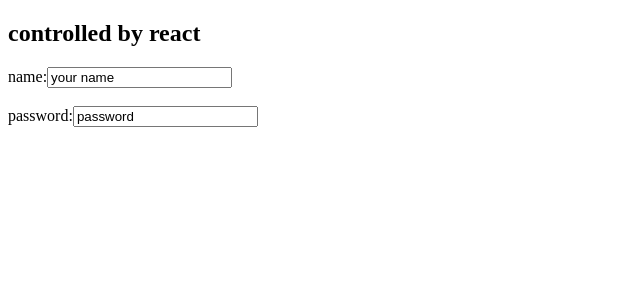
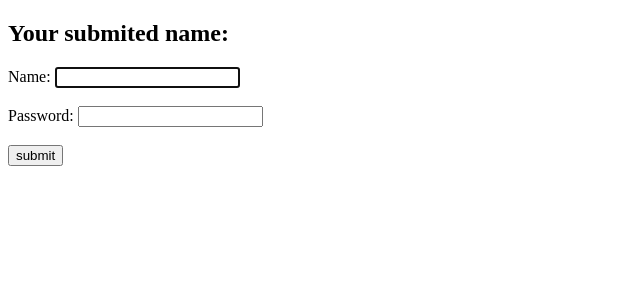
Before and after one commit to ParthPatel133/react-practise-01, a React (Create React App) app: page / in a window 1280 px wide. Shown: the top 300 px of the page, without its empty margins (0-640 px from the left). Built offline with nearby package versions, Linux system fonts and the light colour scheme.

Commit message:
uncontrolled component ref

```diff
--- a/src/App.js
+++ b/src/App.js
@@ -1,37 +1,45 @@
-//---------CONTROLLED COMPONENT IN REACT FORMS------------
+//-----UNCONTROLLED COMPONENT------- createRef-----------
+//it is used in focus, animation and other small tasks
+
 import React, { Component } from 'react'
 
 export default class App extends Component {
-  state = {
-    name: 'your name',
-    password: 'password'
+  constructor(props) {
+    super(props);
+
+    this.state = {
+      value: ''
+    };
+    //creating ref
+    this.textInput = React.createRef();
   }
 
-  handleChange = (e) => {
-    // this.setState({ [e.target.name]: e.target.value })
-    const value = e.target.name === 'password'
-      ? e.target.value.toUpperCase().substr(0, 10)
-      : e.target.value;
-    this.setState({ [e.target.name]: value })
+  componentDidMount = () => {
+    // console.log(this.textInput.current);
+    this.textInput.current.focus();
+  }
+
+  handleSubmit = (e) => {
+    e.preventDefault();
+    this.setState({ value: this.textInput.current.value });
   }
 
   render() {
     return (
-      <div>
-        <form>
-          <h2>controlled by react</h2>
-          <label>
-            name:
-            <input type="text" name="name" value={this.state.name} onChange={this.handleChange} />
-          </label>
+      <React.Fragment>
+        <h2>Your submited name: {this.state.value}</h2>
+        <form onSubmit={this.handleSubmit}>
+          Name: <input type='text' ref={this.textInput} />
           <br />
           <br />
-          <label>
-            password:
-            <input type="text" name="password" value={this.state.password} onChange={this.handleChange} />
-          </label>
+          Password: <input type='password' />
+          <br />
+          <br />
+          <input type='submit' value="submit" />
+
         </form>
-      </div>
+      </React.Fragment>
+
     )
   }
 }
```
